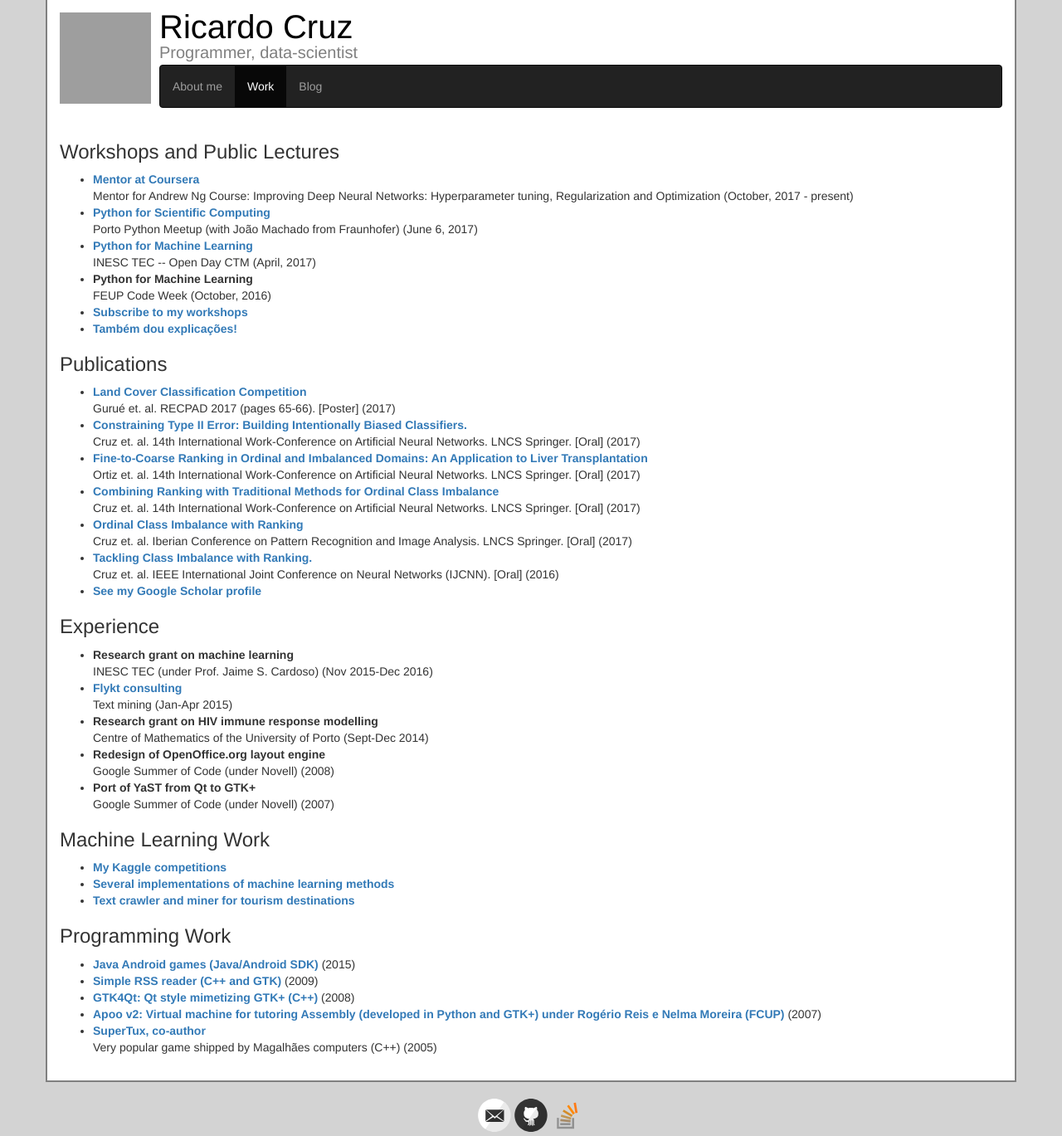
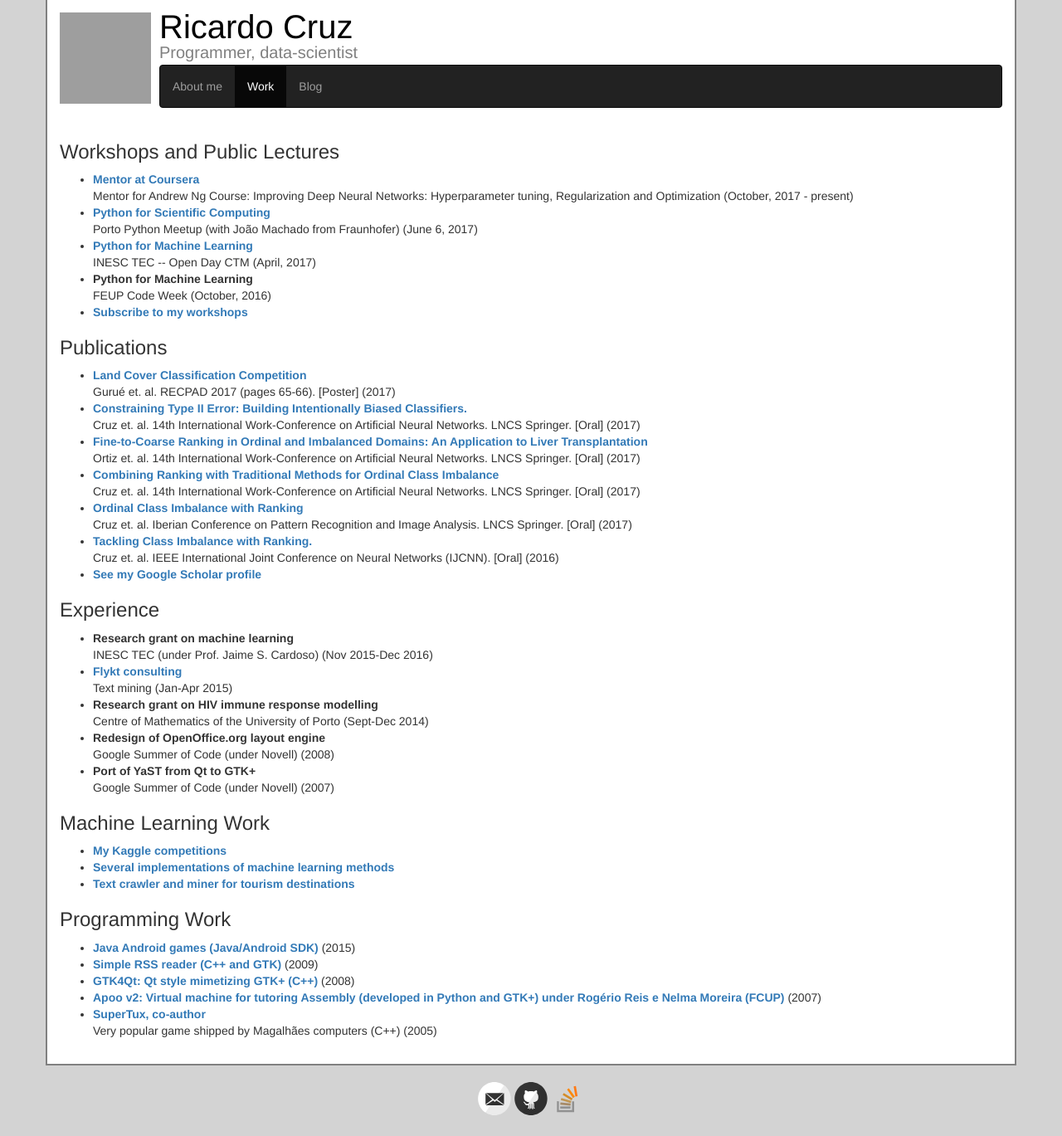
Before and after one commit to rpmcruz/rpmcruz.github.io, a Jekyll site: the page built from work.html, in a window 1280 px wide. Shown: the whole page at 83% size. Built offline with Jekyll 4.4.1, drawn with Linux system fonts in a browser that asks for light colours; grey boxes are pictures that could not be loaded.

Commit message:
Removed one item.

```diff
--- a/work.html
+++ b/work.html
@@ -10,7 +10,6 @@ active: work
 <li><b><a href="http://bip.inesctec.pt/181/noticia-ev05.html">Python for Machine Learning</a></b><br/>INESC TEC -- Open Day CTM (April, 2017)</li>
 <li><b>Python for Machine Learning</b><br/>FEUP Code Week (October, 2016)</li>
 <li><b><a href="https://groups.google.com/forum/#!forum/machine-learning-workshops">Subscribe to my workshops</a></b></li>
-<li><b><a href="https://www.olx.pt/anuncio/explicaes-matemtica-e-programao-porto-IDA9KCr.html">Também dou explicações!</a></b></li>
 </ul>
 <h3>Publications</h3>
 <ul>
```
